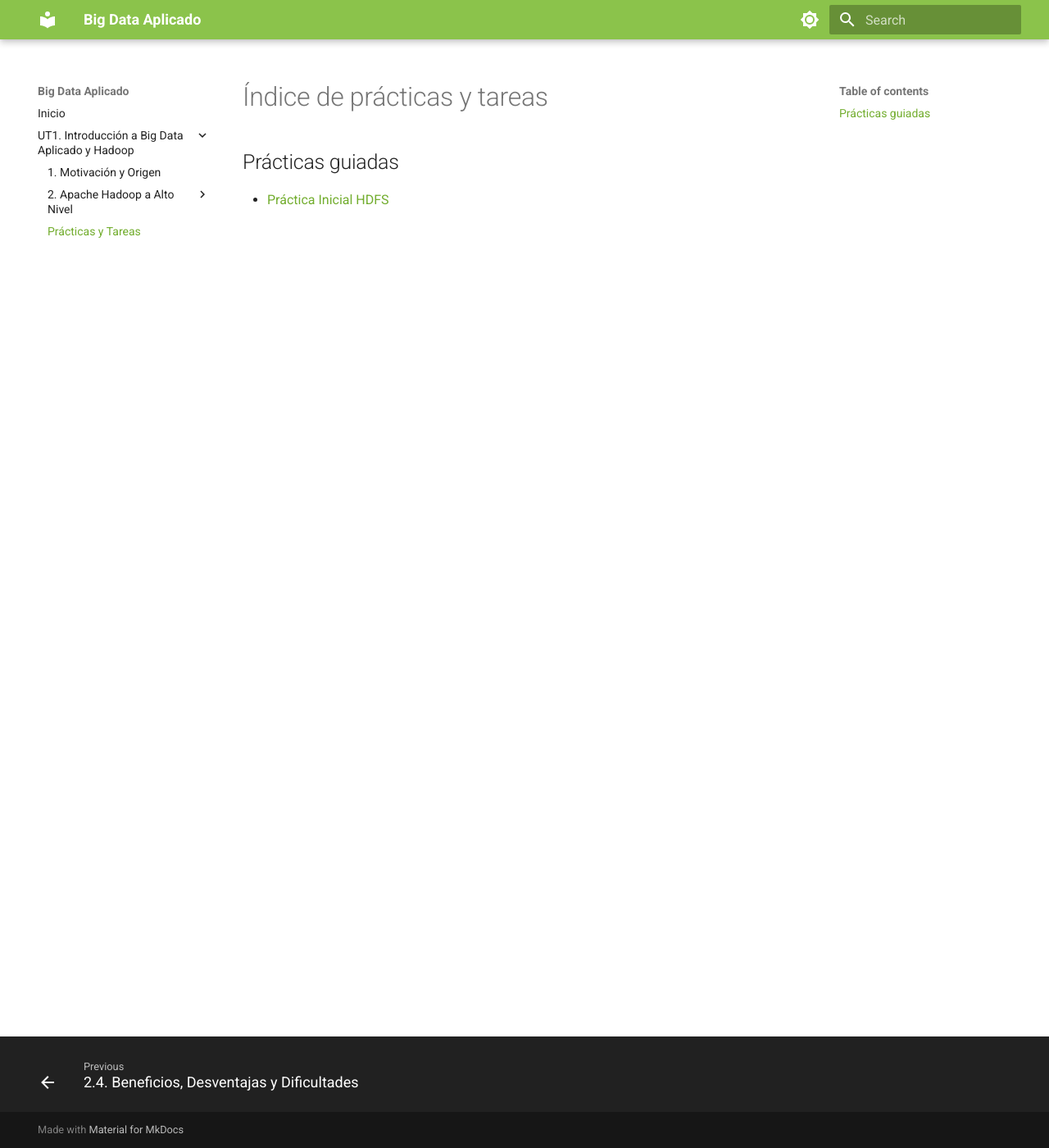
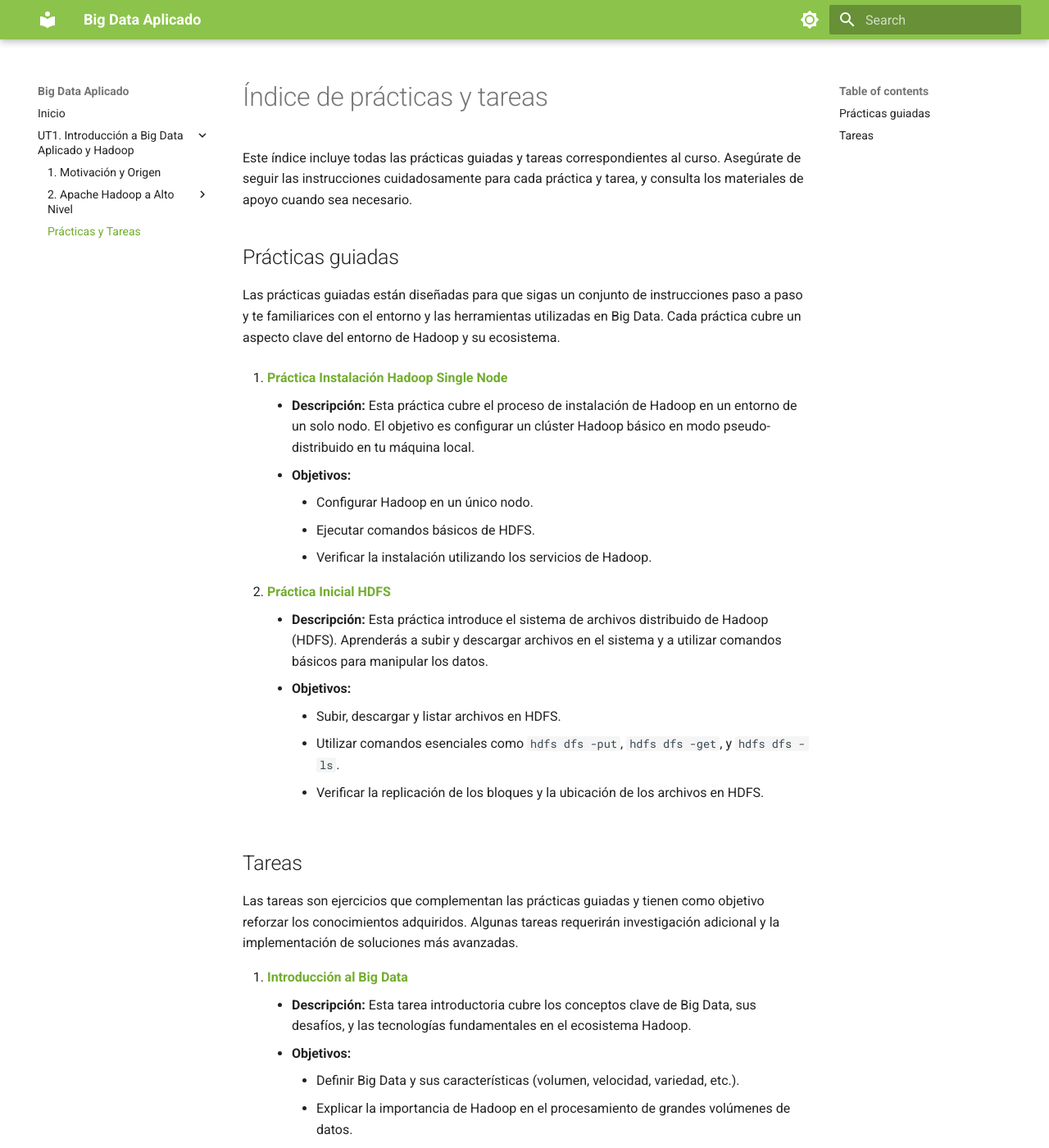
Before and after one commit to jgarciadeparedesh02/bda-apuntes, an MkDocs documentation site: the page built from docs/ut1-introduccion-a-hadoop/indicedetareas.md, in a window 1280 px wide and 1400 px high. Shown: the whole window at 82% size. Built offline with MkDocs 1.6.1 and Material for MkDocs 9.7.7, drawn with Linux system fonts in a browser that asks for light colours; some of the changed text lies outside the part shown.

Commit message:
added index of tasks

```diff
--- a/docs/ut1-introduccion-a-hadoop/indicedetareas.md
+++ b/docs/ut1-introduccion-a-hadoop/indicedetareas.md
@@ -1,4 +1,33 @@
 # Índice de prácticas y tareas
 
+Este índice incluye todas las prácticas guiadas y tareas correspondientes al curso. Asegúrate de seguir las instrucciones cuidadosamente para cada práctica y tarea, y consulta los materiales de apoyo cuando sea necesario.
+
 ## Prácticas guiadas
-- [Práctica Inicial HDFS](/ut1-introduccion-a-hadoop/tareas/hadoop/hdfs/1practicainicial)
+
+Las prácticas guiadas están diseñadas para que sigas un conjunto de instrucciones paso a paso y te familiarices con el entorno y las herramientas utilizadas en Big Data. Cada práctica cubre un aspecto clave del entorno de Hadoop y su ecosistema.
+
+1. [**Práctica Instalación Hadoop Single Node**](/site/bda-apuntes/ut1-introduccion-a-hadoop/tareas/hadoop/1instalacionhadoop)
+    - **Descripción:** Esta práctica cubre el proceso de instalación de Hadoop en un entorno de un solo nodo. El objetivo es configurar un clúster Hadoop básico en modo pseudo-distribuido en tu máquina local.
+    - **Objetivos:**
+        - Configurar Hadoop en un único nodo.
+        - Ejecutar comandos básicos de HDFS.
+        - Verificar la instalación utilizando los servicios de Hadoop.
+
+2. [**Práctica Inicial HDFS**](/site/bda-apuntes/ut1-introduccion-a-hadoop/tareas/hadoop/hdfs/1practicainicial)
+    - **Descripción:** Esta práctica introduce el sistema de archivos distribuido de Hadoop (HDFS). Aprenderás a subir y descargar archivos en el sistema y a utilizar comandos básicos para manipular los datos.
+    - **Objetivos:**
+        - Subir, descargar y listar archivos en HDFS.
+        - Utilizar comandos esenciales como `hdfs dfs -put`, `hdfs dfs -get`, y `hdfs dfs -ls`.
+        - Verificar la replicación de los bloques y la ubicación de los archivos en HDFS.
+
+
+## Tareas
+
+Las tareas son ejercicios que complementan las prácticas guiadas y tienen como objetivo reforzar los conocimientos adquiridos. Algunas tareas requerirán investigación adicional y la implementación de soluciones más avanzadas.
+
+1. [**Introducción al Big Data**](/site/bda-apuntes/ut1-introduccion-a-hadoop/tareas/1tareaintroductoria)
+    - **Descripción:** Esta tarea introductoria cubre los conceptos clave de Big Data, sus desafíos, y las tecnologías fundamentales en el ecosistema Hadoop.
+    - **Objetivos:**
+        - Definir Big Data y sus características (volumen, velocidad, variedad, etc.).
+        - Explicar la importancia de Hadoop en el procesamiento de grandes volúmenes de datos.
+        - Realizar una breve investigación sobre casos de uso de Big Data en la industria.
```
Also changed, not shown: docs/ut1-introduccion-a-hadoop/tareas/2tareaintroductoriahadoop.md (deleted, +0 -205 lines), docs/ut1-introduccion-a-hadoop/tareas/hadoop/1instalacionhadoop.md (renamed from docs/ut1-introduccion-a-hadoop/tareas/hadoop/1instalacion.md).
